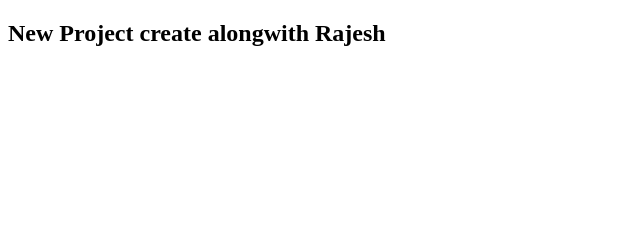
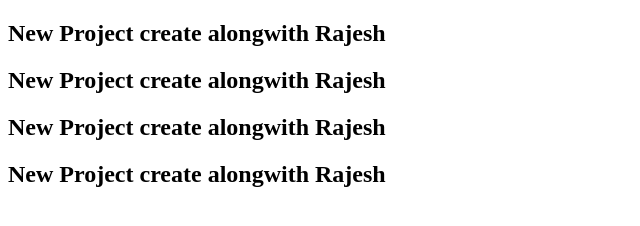
Before and after one commit to prashantatevm/rajeshaprilbucket, a plain HTML site: page index.html in a window 1280 px wide. Shown: the whole page, without its empty margins (0-640 px from the left). Drawn offline with Linux system fonts and the light colour scheme.

Commit message:
New changes done

```diff
--- a/index.html
+++ b/index.html
@@ -7,5 +7,8 @@
 </head>
 <body>
     <h2>New Project create alongwith Rajesh</h2>
+    <h2>New Project create alongwith Rajesh</h2>
+    <h2>New Project create alongwith Rajesh</h2>
+    <h2>New Project create alongwith Rajesh</h2>
 </body>
 </html>
```
